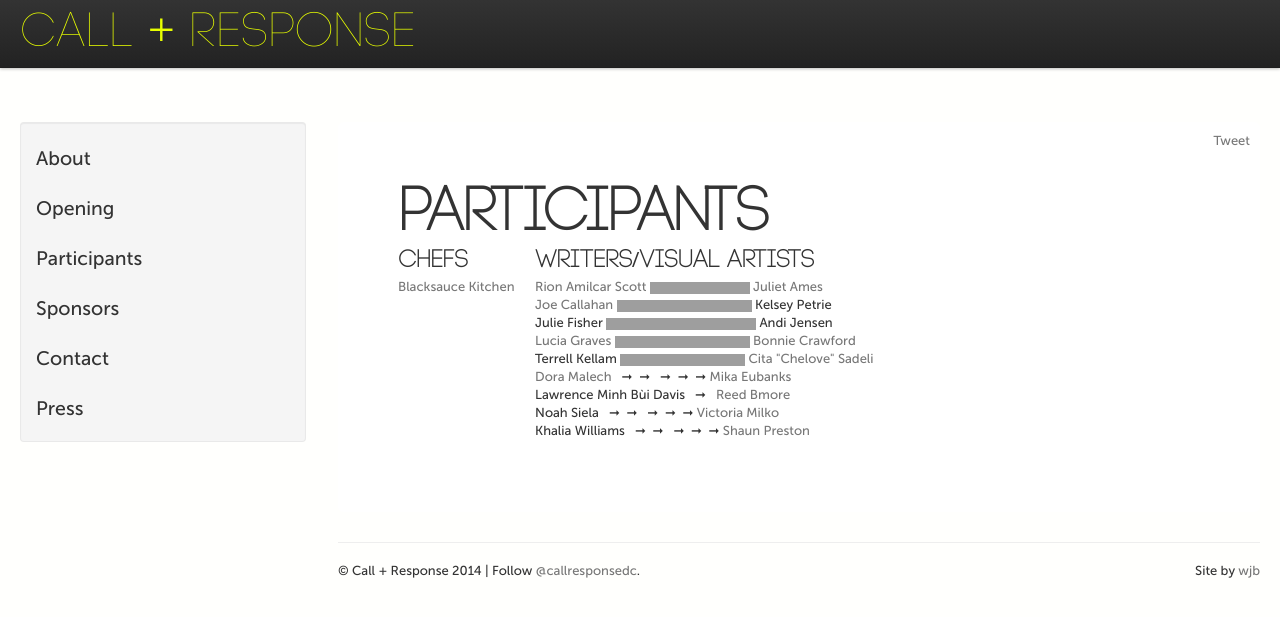
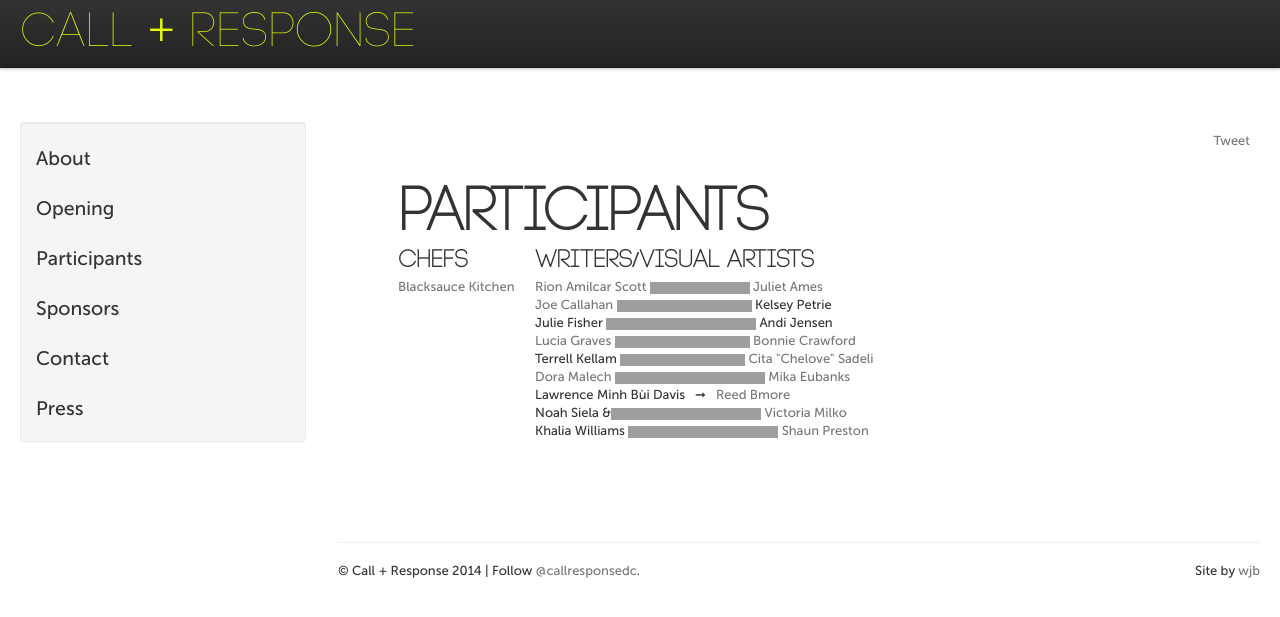
Before and after one commit to callandresponsedc/callandresponsedc, a Jekyll site: the page built from participants/index.html, in a window 1280 px wide. Shown: the top 617 px of the page. Built offline with Jekyll 4.4.1, drawn with Linux system fonts in a browser that asks for light colours; Markdown is read by kramdown in place of the engine named in the settings; comment, search, counter and statistics services are not loaded; grey boxes are pictures that could not be loaded.

Commit message:
Update index.html

```diff
--- a/participants/index.html
+++ b/participants/index.html
@@ -24,10 +24,10 @@ title: Participants
  <li>Julie Fisher  <img src="http://hobbytohot.com/wp-content/uploads/2013/11/DOODLES_arrow_3.png" style="width:150px;height:12px">      Andi Jensen</li>
  <li><a href="https://twitter.com/lucia_graves">Lucia Graves</a>  <img src="http://hobbytohot.com/wp-content/uploads/2013/11/DOODLES_arrow_3.png" style="width:135px;height:12px">        <a href="http://www.bonniecrawford.com/">Bonnie Crawford</a></li>
  <li>Terrell Kellam  <img src="http://hobbytohot.com/wp-content/uploads/2013/11/DOODLES_arrow_3.png" style="width:125px;height:12px">        <a href="http://www.chelove.com">Cita "Chelove" Sadeli</a></li>
- <li><a href="http://doramalech.com/">Dora Malech</a>  &nbsp;&nbsp;&#10142&nbsp;&nbsp;&#10142 &nbsp;&nbsp;&#10142&nbsp;&nbsp;&#10142&nbsp;&nbsp;&#10142   <a href="mikaeubanks.wix.com/portfolio">Mika Eubanks</a></li>
+ <li><a href="http://doramalech.com/">Dora Malech</a>  <img src="http://hobbytohot.com/wp-content/uploads/2013/11/DOODLES_arrow_3.png" style="width:150px;height:12px">        <a href="mikaeubanks.wix.com/portfolio">Mika Eubanks</a></li>
  <li>Lawrence Minh Bùi Davis  &nbsp;&nbsp;&#10142&nbsp;&nbsp;    <a href="http://imgur.com/a/1M1zv">Reed Bmore</a></li>
- <li>Noah Siela  &nbsp;&nbsp;&#10142&nbsp;&nbsp;&#10142 &nbsp;&nbsp;&#10142&nbsp;&nbsp;&#10142&nbsp;&nbsp;&#10142   <a href="http://www.victoriamilkophoto.com/">Victoria Milko</a></li>
- <li>Khalia Williams  &nbsp;&nbsp;&#10142&nbsp;&nbsp;&#10142 &nbsp;&nbsp;&#10142&nbsp;&nbsp;&#10142&nbsp;&nbsp;&#10142    <a href="http://shaunprestonart.blogspot.com/">Shaun Preston</a></li>
+ <li>Noah Siela  &<img src="http://hobbytohot.com/wp-content/uploads/2013/11/DOODLES_arrow_3.png" style="width:150px;height:12px">        <a href="http://www.victoriamilkophoto.com/">Victoria Milko</a></li>
+ <li>Khalia Williams  <img src="http://hobbytohot.com/wp-content/uploads/2013/11/DOODLES_arrow_3.png" style="width:150px;height:12px">         <a href="http://shaunprestonart.blogspot.com/">Shaun Preston</a></li>
     </ul>
   </div>
   <div class="span20 pull-right">
```
